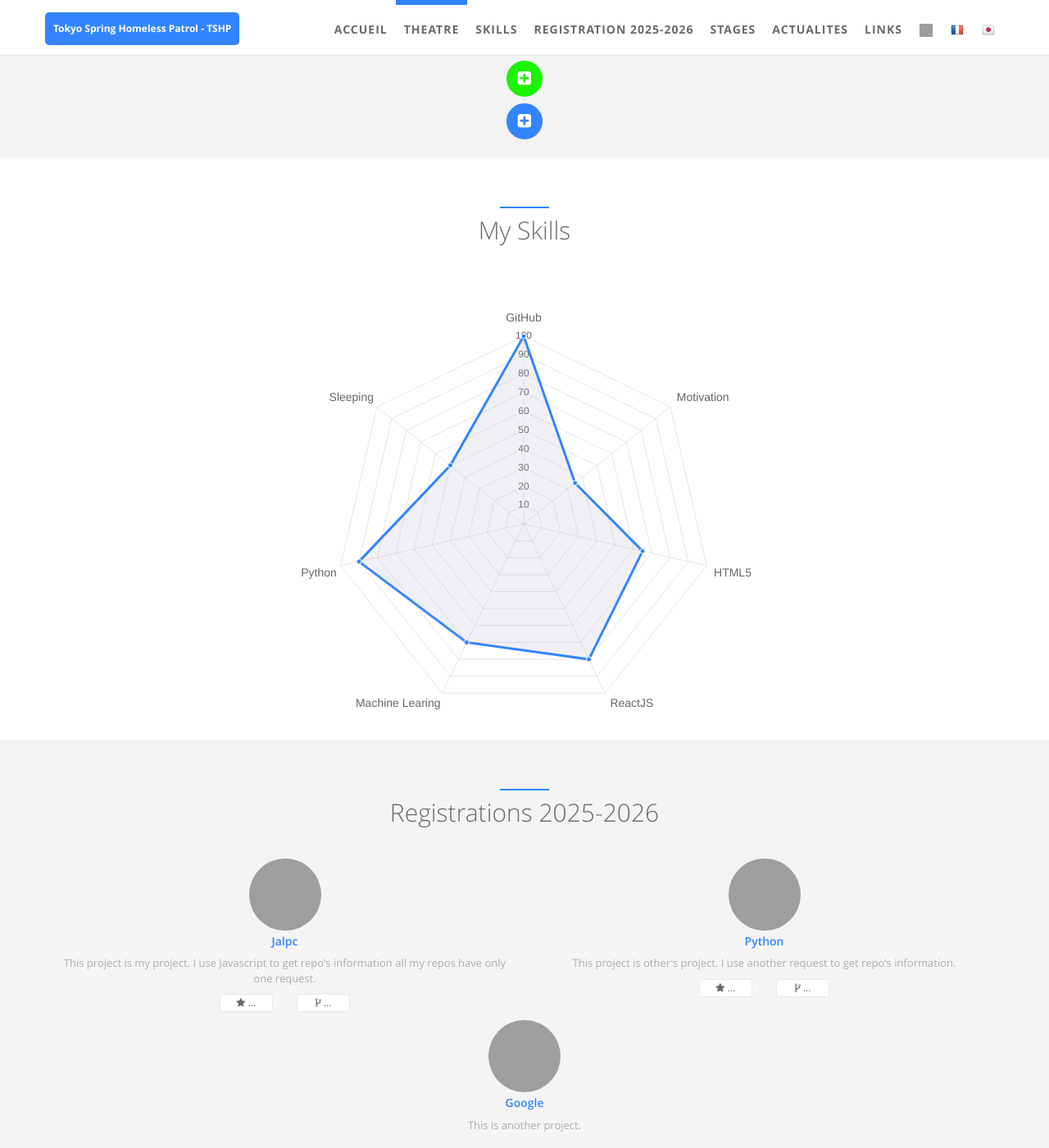
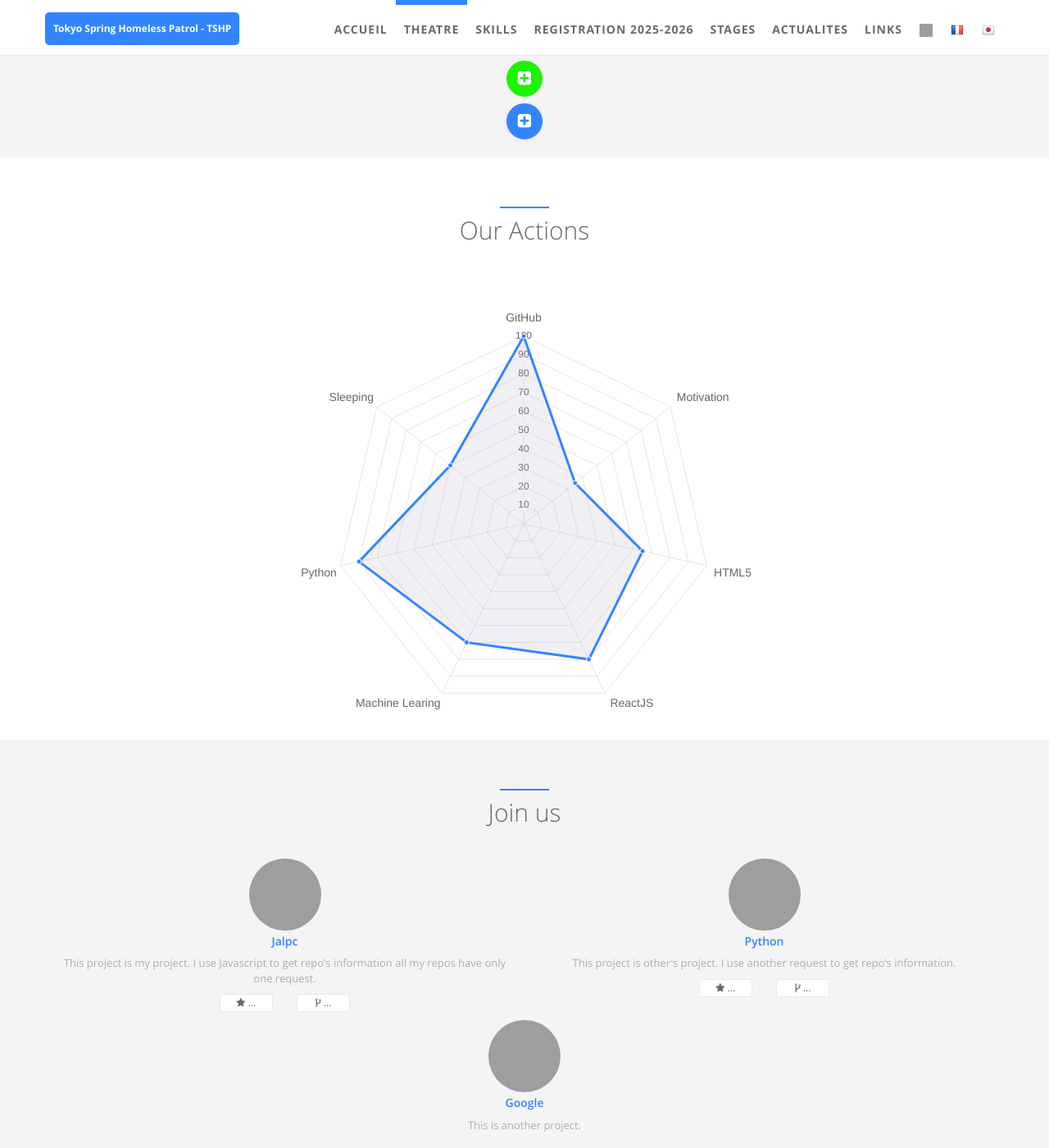
Before and after one commit to tokyo-spring-patrol/tokyo-spring-patrol.github.io, a Jekyll site: the page built from index.html, in a window 1280 px wide and 1400 px high, scrolled down 864 px, cut to the strip 0-1400 px from the top of the window. Shown: the whole strip at 82% size. Built offline with Jekyll 4.4.1, drawn with Linux system fonts in a browser that asks for light colours; grey boxes are pictures that could not be loaded.

Commit message:
pursue dev

```diff
--- a/_data/index/banners.yml
+++ b/_data/index/banners.yml
@@ -2,7 +2,7 @@
 # Add items for each banner image in the carousel
 #
 # Images are expected to be located in `static/assets/img/`.
-- src: landing/tokyo_spring_header_one.jpg
+- src: landing/header_one.jpg  #tokyo_spring_header_one.jpg
   title: first banner image
 
 - src: landing/header_two.jpg
--- a/_includes/sections/projects.html
+++ b/_includes/sections/projects.html
@@ -2,7 +2,7 @@
     <div class="row m-b-lg">
         <div class="col-lg-12 text-center">
             <div class="navy-line"></div>
-            <h1><span data-i18n="projects.my_projects">Registrations 2025-2026</span></h1>
+            <h1><span data-i18n="projects.my_projects">Join us</span></h1>
         </div>
     </div>
     <div class="row">
--- a/_includes/sections/skills.html
+++ b/_includes/sections/skills.html
@@ -2,7 +2,7 @@
     <div class="row">
         <div class="col-lg-12 text-center" id="i18_skills">
             <div class="navy-line"></div>
-            <h1><span data-i18n="skills.my_skills">My Skills</span></h1>
+            <h1><span data-i18n="skills.my_skills">Our Actions</span></h1>
         </div>
     </div>
     <div class="row features-block">
--- a/static/locales/fr.json
+++ b/static/locales/fr.json
@@ -6,7 +6,7 @@
     "home": "Accueil",
     "about_me": "Actualites",
     "skills": "Nos actions",
-    "projects": "Inscriptions",
+    "projects": "Nous rejoindre",
     "career": "Dons",
     // "blog": "Donations",
     "link": "Contact"
```
Also changed, not shown: 2 other files.
